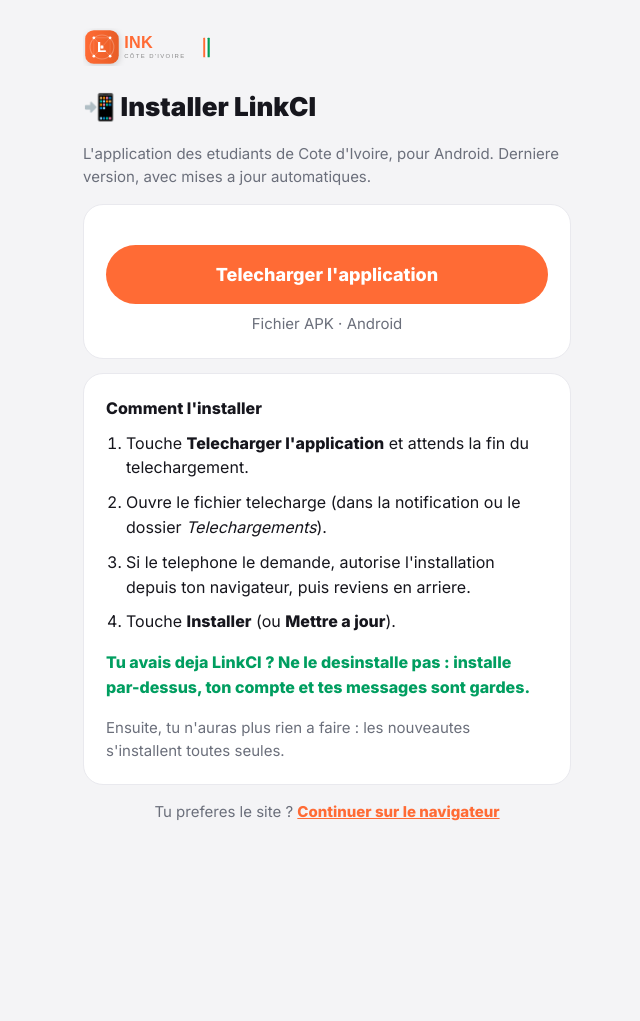
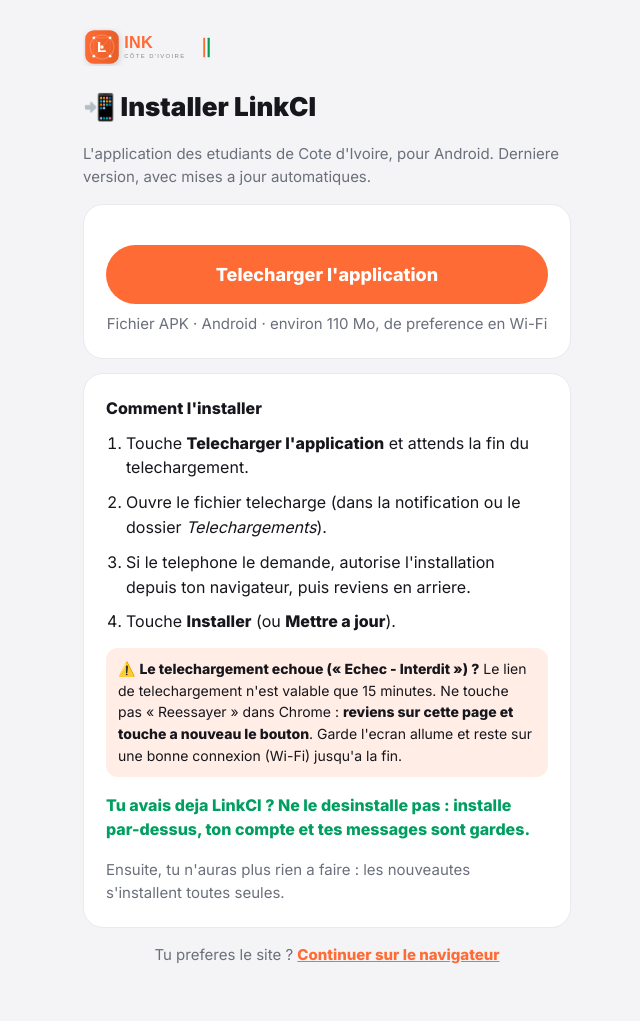
Before and after one commit to ADEHODA/linkci, a Flask app: page /app in a window 1280 px wide. Shown: the whole page, without its empty margins (313-953 px from the left). Before the commit the page ends 821 px from the top, so only its background shows below. Run offline with Flask 3, Linux system fonts and the light colour scheme; some libraries are stand-ins or nearby versions.

Commit message:
Page /app : conseils si le telechargement echoue (lien valable 15 min)
Co-Authored-By: Claude Opus 5.5 <noreply@anthropic.com>

```diff
--- a/templates/telecharger.html
+++ b/templates/telecharger.html
@@ -27,7 +27,7 @@
   <p class="sous">L'application des etudiants de Cote d'Ivoire, pour Android. Derniere version, avec mises a jour automatiques.</p>
   <div class="carte">
     <a class="bouton" href="{{ apk_url }}">Telecharger l'application</a>
-    <p class="sous" style="text-align:center;margin:0">Fichier APK · Android</p>
+    <p class="sous" style="text-align:center;margin:0">Fichier APK · Android · environ 110 Mo, de preference en Wi-Fi</p>
   </div>
   <div class="carte">
     <strong>Comment l'installer</strong>
@@ -37,6 +37,11 @@
       <li>Si le telephone le demande, autorise l'installation depuis ton navigateur, puis reviens en arriere.</li>
       <li>Touche <b>Installer</b> (ou <b>Mettre a jour</b>).</li>
     </ol>
+    <p style="background:rgba(255,107,53,0.12);border-radius:12px;padding:10px 12px;font-size:14px">
+      ⚠️ <b>Le telechargement echoue (« Echec - Interdit ») ?</b> Le lien de telechargement n'est valable que 15 minutes.
+      Ne touche pas « Reessayer » dans Chrome : <b>reviens sur cette page et touche a nouveau le bouton</b>.
+      Garde l'ecran allume et reste sur une bonne connexion (Wi-Fi) jusqu'a la fin.
+    </p>
     <p class="ok">Tu avais deja LinkCI ? Ne le desinstalle pas : installe par-dessus, ton compte et tes messages sont gardes.</p>
     <p class="sous" style="margin-bottom:0">Ensuite, tu n'auras plus rien a faire : les nouveautes s'installent toutes seules.</p>
   </div>
```
